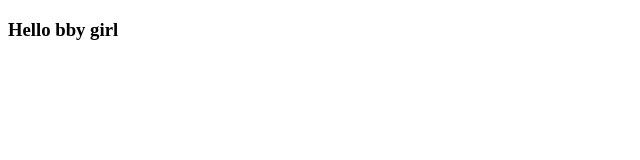
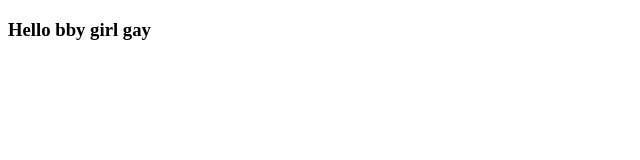
Before and after one commit to 0xShubhamm/pipeline-test, a plain HTML site: page index.html in a window 1280 px wide. Shown: the full height of the page, 0-640 px from the left. Drawn offline with Linux system fonts and the light colour scheme.

Commit message:
scrum test

```diff
--- a/index.html
+++ b/index.html
@@ -6,6 +6,6 @@
     <title>Document</title>
 </head>
 <body>
-    <h3>Hello bby girl</h3>
+    <h3>Hello bby girl gay</h3>
 </body>
 </html>
```
Also changed, not shown: 2 other files.
